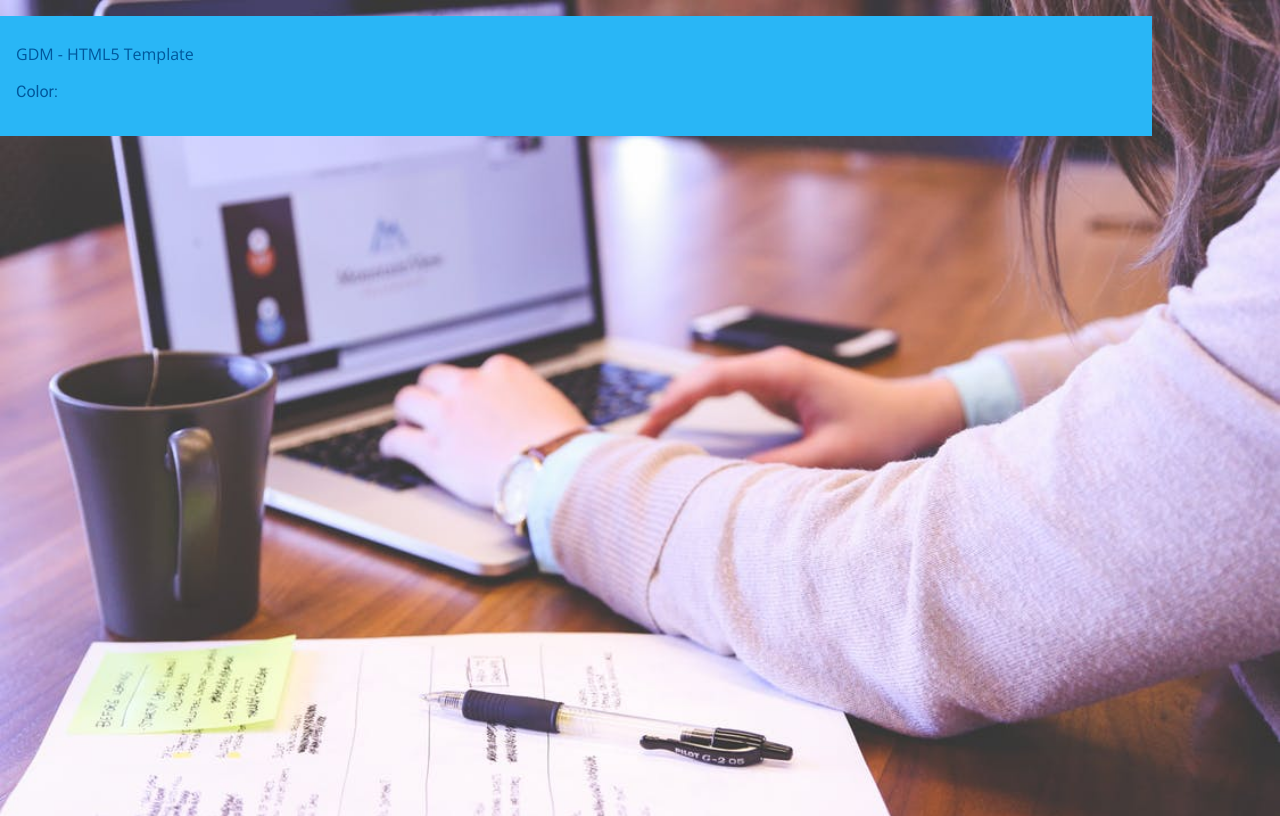
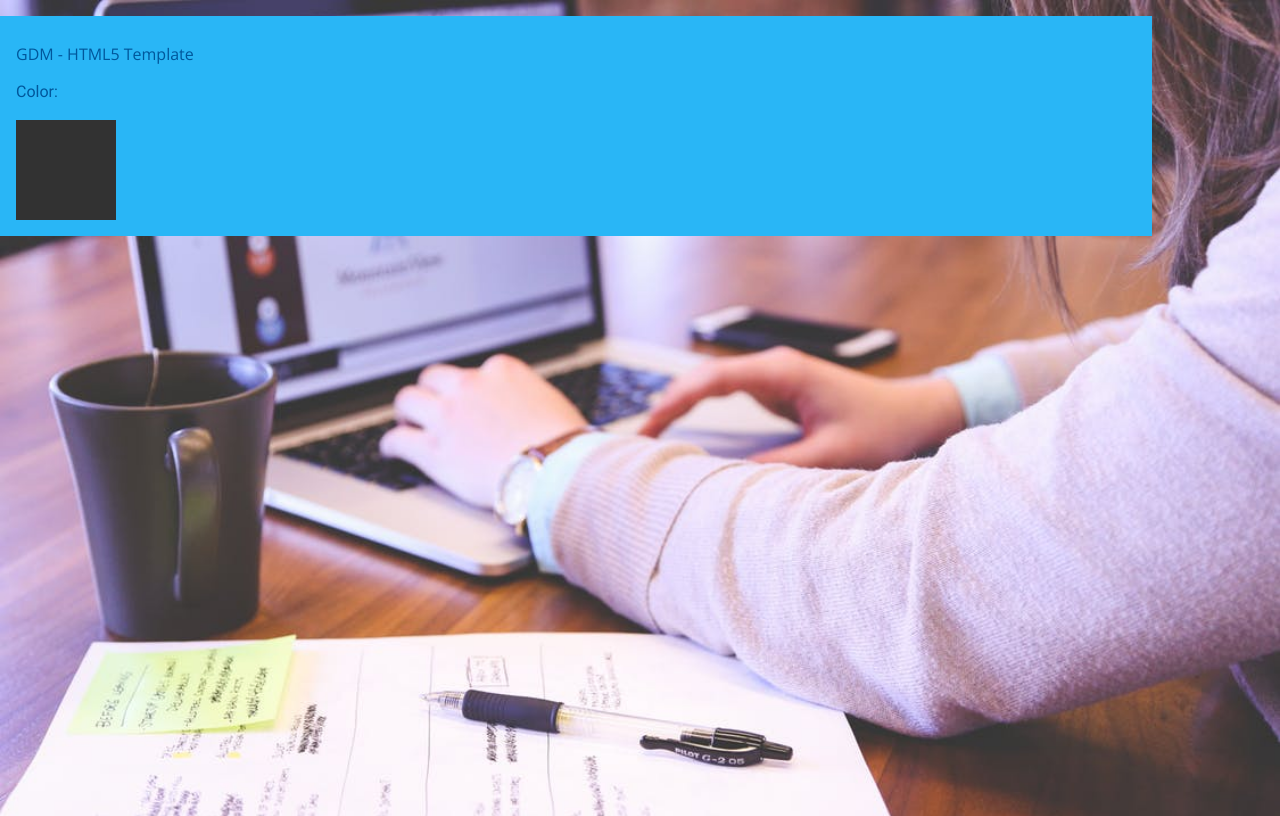
Before and after one commit to jonavand16/1617.webd2, a plain HTML site: page styleguide.html in a window 1280 px wide. Drawn offline with nearby package versions, Linux system fonts and the light colour scheme.

Commit message:
add colour

```diff
--- a/css/styleguide.css
+++ b/css/styleguide.css
@@ -1 +1,4 @@
-.color {background-color:#323232;}
+.color {background-color:#323232;
+width:100px;
+height:100px;
+}
```
